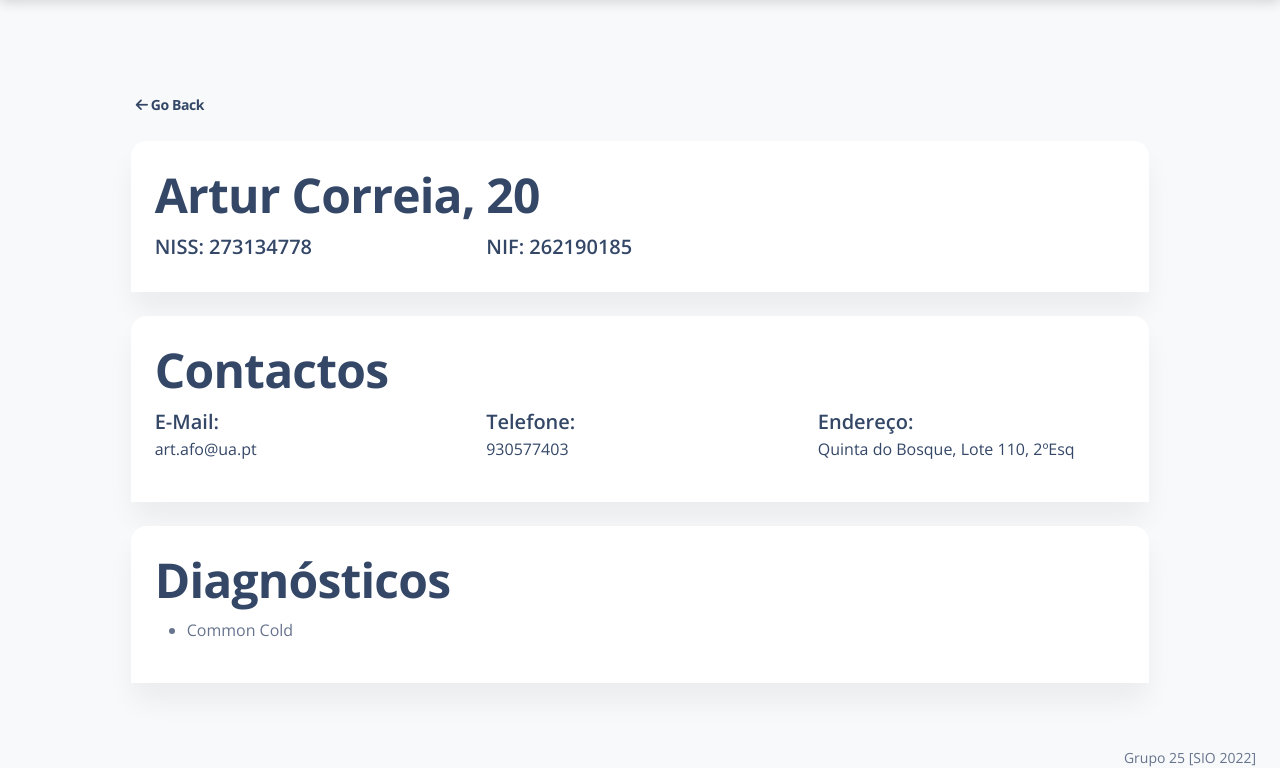
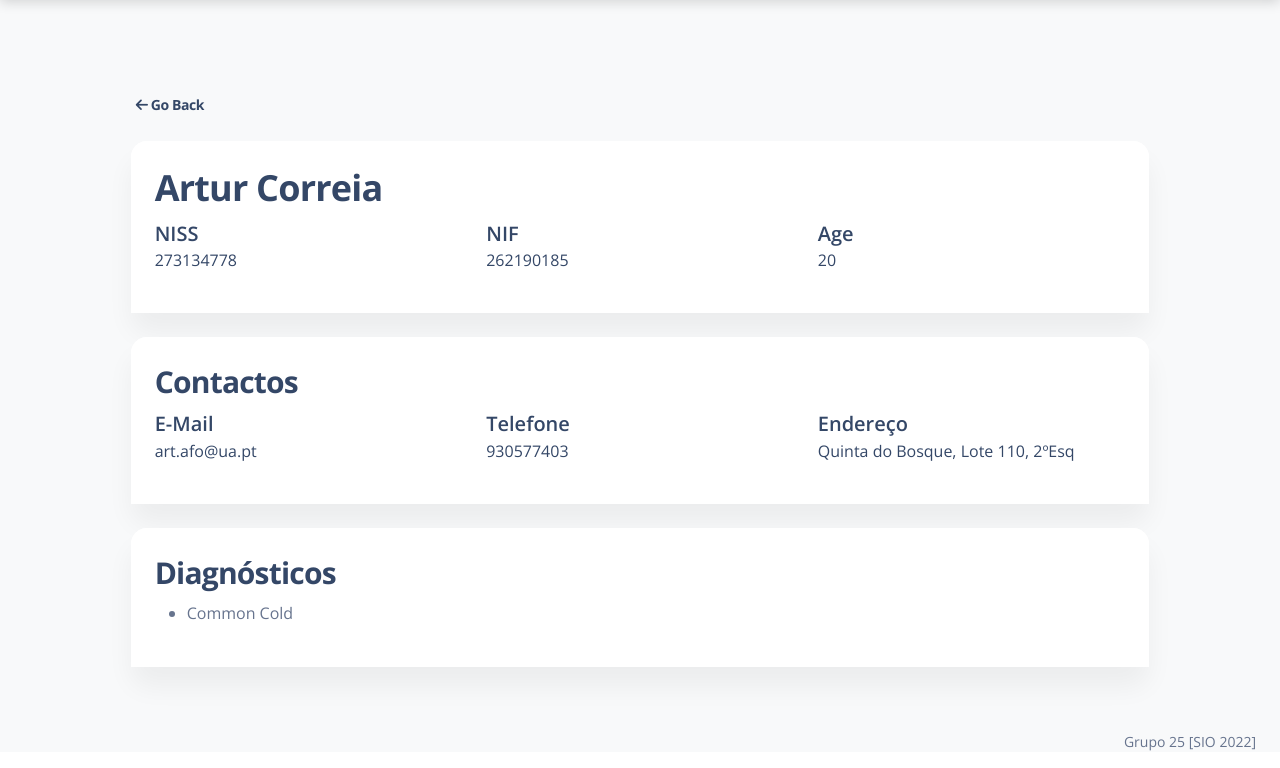
Before and after one commit to detiuaveiro/assignment-1---vulnerable-ehealth-application-grupo_25, a Flask app: page /doctor-dashboard/patients/1 in a window 1280 px wide. Shown: the part 76-844 px from the top of the page. Run offline with Flask 2, Linux system fonts and the light colour scheme; data comes from the database, SQL or seed files in the repository; some libraries are stand-ins or nearby versions.

Commit message:
patient info reword

```diff
--- a/project/app.py
+++ b/project/app.py
@@ -9,19 +9,19 @@ app.config['SECRET_KEY'] = 'mysecretkey'
 
 db = mysql.connector.connect(
     host="localhost",
-    port=3307,
-    user="root",
-    password="1904",
+    #port=3307,
+    #user="root",
+    #password="1904",
     get_warnings=True,
     #user="daniel",
     #password="8495",
-    database="eHealthCorp",
+    #database="eHealthCorp",
     #user="bruna",
     #password="12345678",
     #database="sio_db"
-    #user='andre',
-    #password='Password123#@!',
-    #database='db1',
+    user='andre',
+    password='Password123#@!',
+    database='db1',
 )
 
 '''
--- a/project/templates/doctor-dashboard-patient-info.html
+++ b/project/templates/doctor-dashboard-patient-info.html
@@ -10,16 +10,20 @@
           <div class="card">
             <div class="card-header pb-4">
               <div class="row">
-                <div class="col-lg-12 col-12">
-                  <h1>{{ params.name }}, {{ params.age }}</h1>
+                <div class="col-12">
+                  <h2>{{ params.name }}</h2>
                     <div class="row">
-                        <div class="col-4" style="float: left">
-                            <h5>NISS: {{ params.niss }}</h5>
+                        <div class="col-lg-4 col-md-12 col-sm-12">
+                            <h5>NISS <p>{{ params.niss }}</p></h5>
                         </div>
-                        <div class="col-4" style="float: right">
-                            <h5 >NIF: {{ params.nif }}</h5>
+                        <div class="col-lg-4 col-md-12 col-sm-12">
+                            <h5 >NIF <p>{{ params.nif }}</p></h5>
+                        </div>
+                        <div class="col-lg-4 col-md-12 col-sm-12">
+                            <h5>Age <p>{{ params.age }}</p></h5>
                         </div>
                     </div>
+
 
                 </div>
                 </div>
@@ -35,16 +39,16 @@
             <div class="card-header pb-4">
               <div class="row">
                 <div class="col-lg-12 col-12">
-                  <h1> Contactos </h1>
+                  <h3> Contactos </h3>
                     <div class="row">
-                        <div class="col-4">
-                            <h5> E-Mail: <p>{{ params.email }}</p></h5>
+                        <div class="col-lg-4 col-md-12 col-sm-12">
+                            <h5> E-Mail <p>{{ params.email }}</p></h5>
                         </div>
-                        <div class="col-4">
-                            <h5 >Telefone: <p>{{ params.tel }}</p></h5>
+                        <div class="col-lg-4 col-md-12 col-sm-12">
+                            <h5 >Telefone <p>{{ params.tel }}</p></h5>
                         </div>
-                        <div class="col-4">
-                            <h5 >Endereço: <p>{{ params.address }}</p></h5>
+                        <div class="col-lg-4 col-md-12 col-sm-12">
+                            <h5 >Endereço <p>{{ params.address }}</p></h5>
                         </div>
                     </div>
 
@@ -62,7 +66,7 @@
             <div class="card-header pb-4">
               <div class="row">
                 <div class="col-lg-6 col-7">
-                  <h1> Diagnósticos </h1>
+                  <h3> Diagnósticos </h3>
                     <ul>
                         {% for illness in params.illnesses %}
                             <li>{{ illness }}</li>
--- a/project/templates/doctor-dashboard.html
+++ b/project/templates/doctor-dashboard.html
@@ -23,7 +23,7 @@
             </div>
             <div class="col-4 text-end">
               <div class="icon icon-shape bg-gradient-primary shadow text-center border-radius-md">
-                <i class="ni ni-money-coins text-lg opacity-10" aria-hidden="true"></i>
+                <i class="fa fa-book text-lg opacity-10" aria-hidden="true"></i>
               </div>
             </div>
           </div>
```
Also changed, not shown: project/README.md.
